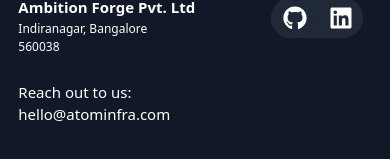
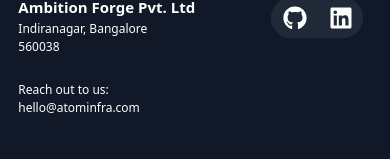
Before and after one commit to atominfra/landing-page, a Next.js app: page / in a window 390 px wide. Shown: the part 5972-6131 px from the top of the page. Built offline with nearby package versions, Linux system fonts and the light colour scheme; a web font is replaced by a local one.

Commit message:
Sizing improved

```diff
--- a/src/app/page.js
+++ b/src/app/page.js
@@ -133,7 +133,7 @@ export default function Home() {
           <h2 className='relative top-[5.2vh] left-[4.7vw] md:left-[6vw] md:top-[7.2vh] md:text-[1rem] text-[12px]'> Indiranagar, Bangalore<br/>
           560038
           </h2>
-          <h1 className='absolute text-[15px] md:top-[6vh] md:text-lg md:right-[7.2vw] md:left-auto left-[4.7vw] top-[15vh]'>
+          <h1 className='absolute text-[12px] md:top-[6vh] md:text-lg md:right-[7.2vw] md:left-auto left-[4.7vw] top-[15vh]'>
             <span className="block md:inline text-left">Reach out to us: </span>
             <span className="block md:inline "><a href='mailto:hello@atominfra.com'>hello@atominfra.com</a></span>
           </h1>
```
